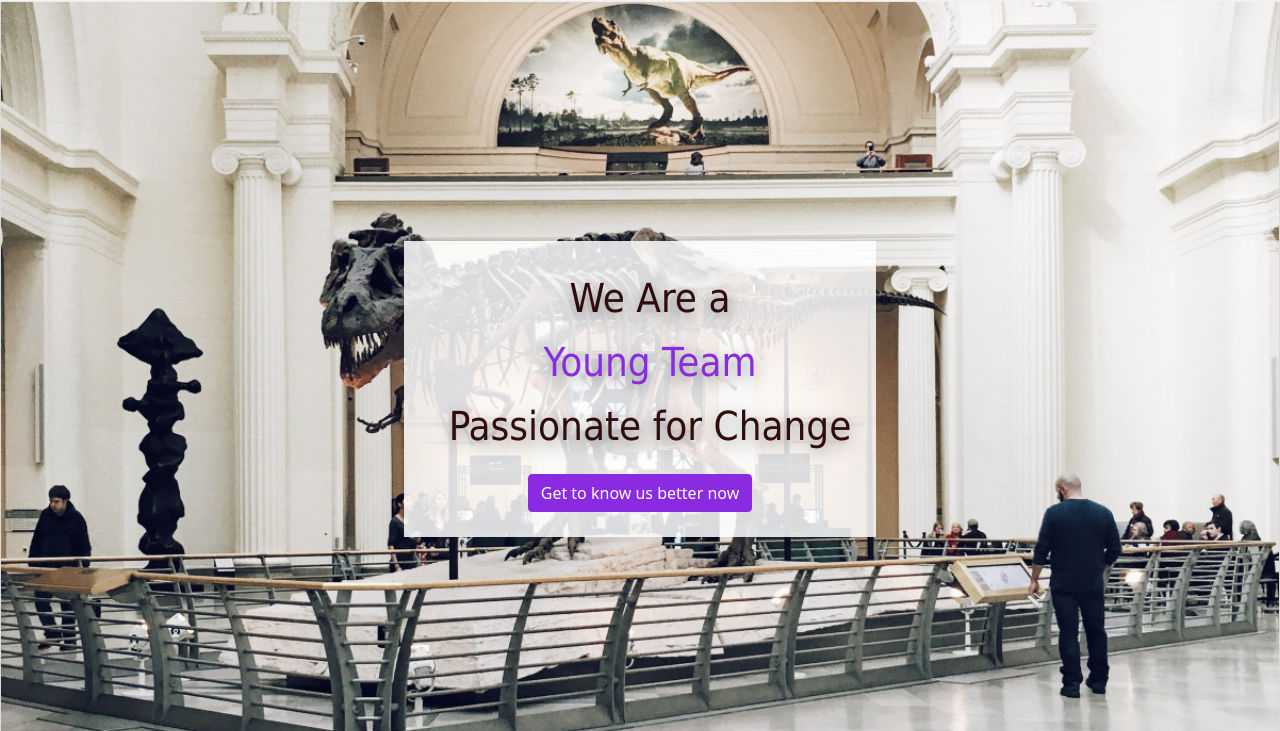
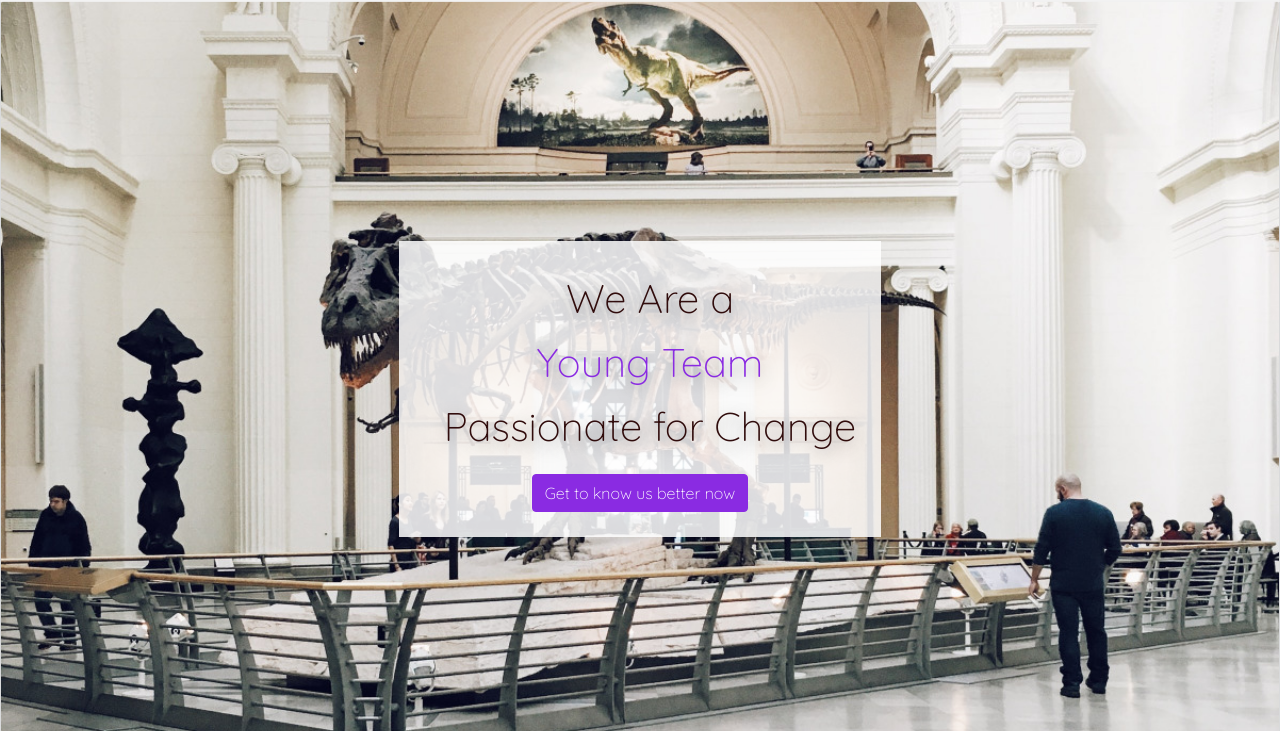
Before and after one commit to IMerlin1009I/Scavanger-Hunt, a plain HTML site: page Website/about.html in a window 1280 px wide. Shown: the part 69-800 px from the top of the page. Drawn offline with nearby package versions, Linux system fonts and the light colour scheme.

Commit message:
Fontstyle changed and minor correction of style.css

```diff
--- a/Website/css/style.css
+++ b/Website/css/style.css
@@ -1,4 +1,4 @@
-
+@import url('https://fonts.googleapis.com/css2?family=Quicksand:wght@300&display=swap');
 
 .stretch{
     width: 100%;
@@ -9,6 +9,7 @@
 
 body
 {
+    font-family: 'Quicksand', sans-serif;
     background-color: rgb(255, 255, 255);
     line-height: 1.6;
     color: rgb(46, 45, 45);
@@ -22,8 +23,6 @@ body
 /*Main text(index,join,contact)*/
 .card-text
 {
-    font-family: "Tahoma";
-    font-weight: 300;
     color: rgb(48, 12, 12);
     text-shadow: 0 5px 15px rgba(53, 53, 53, 0.514);
     text-align: center;
@@ -33,8 +32,6 @@ body
 /*Main text(about)*/
 .card-text-about
 {
-    font-family: "Tahoma";
-    font-weight: 300;
     color: rgb(48, 12, 12);
     text-shadow: 0 5px 15px rgba(53, 53, 53, 0.514);
     text-align: center;
@@ -167,11 +164,6 @@ body
 }
 
 
-.stretch{
-    width: 100%;
-    height: 50rem;
-    object-fit: cover;
-}
 
 
 
```
